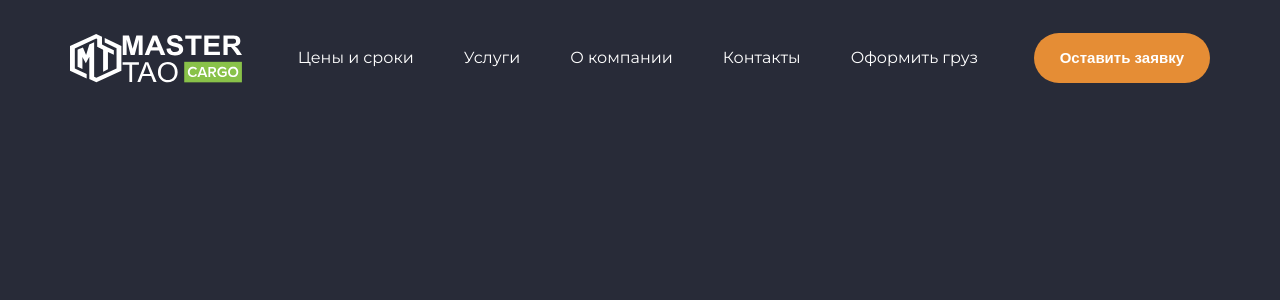
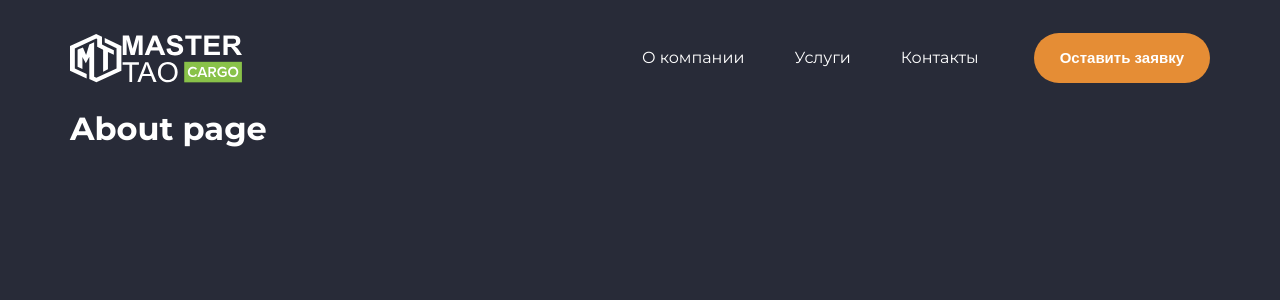
Before and after one commit to arkhipov-v/Master-Tao, a React (Create React App) app: page /About in a window 1280 px wide. Shown: the top 300 px of the page. Built offline with nearby package versions, Linux system fonts and the light colour scheme.

Commit message:
Edits in header

```diff
--- a/package.json
+++ b/package.json
@@ -10,6 +10,7 @@
     "@types/node": "^16.18.10",
     "@types/react": "^18.0.26",
     "@types/react-dom": "^18.0.9",
+    "normalize.css": "^8.0.1",
     "react": "^18.2.0",
     "react-dom": "^18.2.0",
     "react-router-dom": "^6.6.0",
--- a/src/App.tsx
+++ b/src/App.tsx
@@ -3,10 +3,12 @@ import {
     Route,
     Routes
 } from "react-router-dom";
+import About from './components/pages/About';
 import Home from './components/pages/Home';
 import Contacts from "./components/pages/Contacts";
 import Header from "./components/layout/Header";
 import UI from "./components/pages/UI";
+import Services from "./components/pages/Services";
 
 const App = () => {
     return (
@@ -14,7 +16,9 @@ const App = () => {
             <Header/>
             <Routes>
                 <Route path="/" element={<Home/>}/>
-                <Route path="/contacts" element={<Contacts/>}/>
+                <Route path="/About" element={<About/>} />
+                <Route path="/Services" element={<Services/>} />
+                <Route path="/Contacts" element={<Contacts/>}/>
                 <Route path="/UI" element={<UI/>}/>
             </Routes>
         </Router>
--- a/src/components/layout/Header.tsx
+++ b/src/components/layout/Header.tsx
@@ -1,4 +1,5 @@
 import {useState} from "react";
+import { Link } from "react-router-dom";
 import TopMenu from "../ui/TopMenu"
 
 const Header = () => {
@@ -15,20 +16,20 @@ const Header = () => {
             <div className="wrapper">
                 <div className="header__inner">
 
-                    <a href="/src/components/pages" className="header__logo">
+                    <Link to="/">
                         <picture>
                             <source media="(min-width: 480px)" srcSet="/img/logo.svg"/>
                             <img src="/img/logo-sm.svg" alt="Cargo logo"/>
                         </picture>
-                    </a>
+                    </Link>
 
                     <TopMenu
+                        className={'header__top-menu'}
                         show={stateMenu}
                         closeHandler={closeMenu}
                     />
 
                     <button className="header__button button button--sm">Оставить заявку</button>
-
 
                     <button type="button" className="header__burger-menu burger-menu" onClick={openMenu}>
                         <svg clipRule="evenodd" fillRule="evenodd" strokeLinejoin="round" strokeMiterlimit="2"
--- /dev/null
+++ b/src/components/pages/About.tsx
@@ -0,0 +1,9 @@
+const About = () => {
+    return (
+        <div className="wrapper">
+            <h1>About page</h1>
+        </div>
+    )
+}
+
+export default About;
--- /dev/null
+++ b/src/components/pages/Services.tsx
@@ -0,0 +1,9 @@
+const Services = () => {
+    return (
+        <div className="wrapper">
+            <h1>Services page</h1>
+        </div>
+    )
+}
+
+export default Services;
--- a/src/components/sections/Benefits.tsx
+++ b/src/components/sections/Benefits.tsx
@@ -1,7 +1,7 @@
 import CardBenefit from "../ui/CardBenefit";
 import {IBenefit} from "../../models/models";
 
-export const benefits:IBenefit[] = [
+const benefits:IBenefit[] = [
     {
         "title": `Таможенное оформление груза`,
         "icon": "surface",
--- a/src/components/ui/TopMenu.tsx
+++ b/src/components/ui/TopMenu.tsx
@@ -1,14 +1,15 @@
 import TopNav from "./TopNav";
 
 interface TopMenuProps{
+    className?:string
     closeHandler: () => void
     show: boolean
 }
 
-const TopMenu = ({closeHandler, show}:TopMenuProps) => {
+const TopMenu = ({closeHandler, show,className}:TopMenuProps) => {
 
     return (
-        <div className={`top-menu ${show ? "top-menu--open" : ""}`}>
+        <div className={`top-menu ${show ? "top-menu--open" : ""} ${className}`}>
             <div className="top-menu__overlay">
                 <div className="top-menu__inner">
                     <div className="top-menu__nav">
--- a/src/components/ui/TopNav.tsx
+++ b/src/components/ui/TopNav.tsx
@@ -1,26 +1,43 @@
 import { Link } from "react-router-dom";
 
-const TopNavList = [
-    {id:1,text:'Цены и сроки',link:'/contacts',disabled:true},
+const topNavData = [
+    {
+        id: 1,
+        text: 'О компании',
+        link: '/about',
+        disabled: false
+    },
+    {
+        id: 2,
+        text: 'Услуги',
+        link: '/services',
+        disabled: false
+    },
+    {
+        id: 3,
+        text: 'Контакты',
+        link: '/contacts',
+        disabled: false
+    },
 ]
 
 const TopNav =  () => {
     return (
         <nav className="top-nav">
-            <a href="/src/components/pages" className="top-nav__link">Цены и сроки</a>
-            <a href="/src/components/pages" className="top-nav__link">Услуги</a>
-            <a href="/src/components/pages" className="top-nav__link">О компании</a>
+            {topNavData.map(item => (
                 <Link
+                    key={item.id}
                     className="top-nav__link"
-                  to="/contacts"
+                    to={item.link}
                     onClick={e => {
-                    // disabled && e.preventDefault()
+                        item.disabled && e.preventDefault()
                     }
                     }
                 >
-                Контакты
+                    {item.text}
                 </Link>
-            <a href="/src/components/pages" className="top-nav__link">Оформить груз</a>
+            ))}
+
         </nav>
     )
 }
--- a/src/sass/components/header.scss
+++ b/src/sass/components/header.scss
@@ -39,6 +39,12 @@
     }
   }
 
+  &__top-menu {
+    @include media-min(992px) {
+      margin-inline: auto 50px;
+    }
+  }
+
   &__button {
     @include media-max(992px) {
       display: none;
--- a/src/sass/style.scss
+++ b/src/sass/style.scss
@@ -1,3 +1,6 @@
+// Библиотеки
+//@import "normalize.css";
+
 // Служебные
 @import "general/mixins";
 @import "general/variables";
```
Also changed, not shown: src/models/models.ts (line endings or trailing spaces), 1 other file (tests, documents, lock files or other folders). Lines whose indentation alone changed are shown as unchanged.
